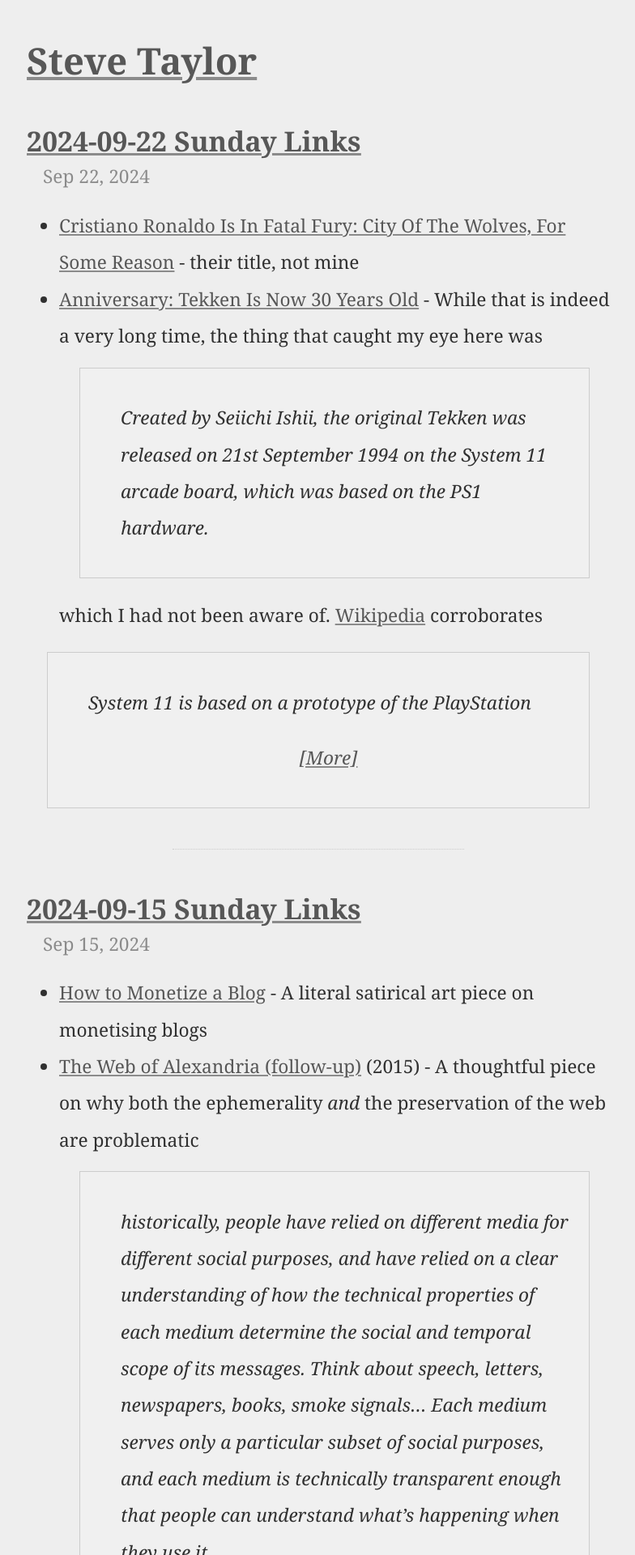
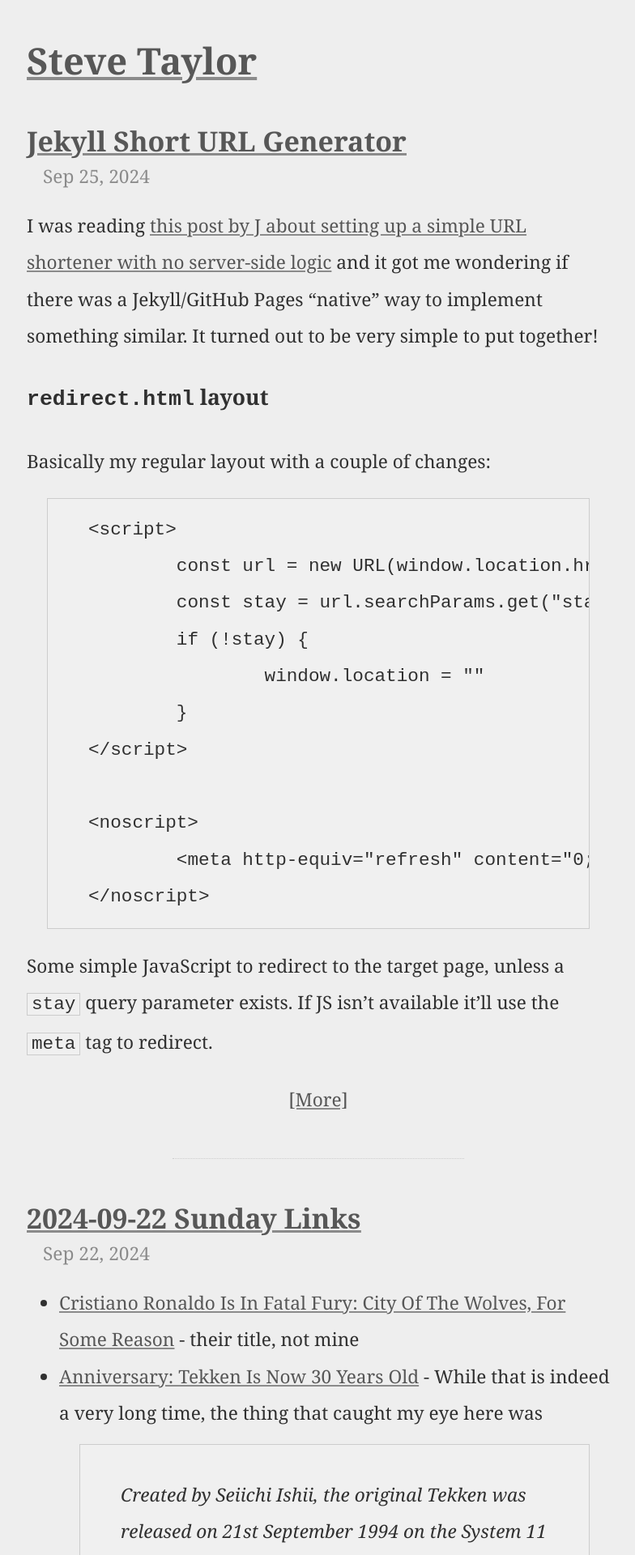
Before and after one commit to Schtee/schtee.github.io, a Jekyll site: the page built from index.md, in a window 1280 px wide. Shown: the top 1920 px of the page at 81% size, without its empty margins (247-1031 px from the left). Built offline with Jekyll 4.4.1, drawn with Linux system fonts in a browser that asks for light colours.

Commit message:
Fixed preformatted code (+6 squashed commit)
Squashed commit:

[d6ffbc0] Added `jekyll-short-url-generator`

[aff7e78] Added `github` redirect

[a58f877] Added "stay" option

[1c114d4] Added support for redirects

````diff
--- a/_config.yml
+++ b/_config.yml
@@ -8,9 +8,18 @@
   - jekyll-feed
 
 defaults:
-  -
-    scope:
+  - scope:
       path: ""
       type: "posts"
     values:
       layout: "post"
+  - scope:
+      path: ""
+      type: "redirects"
+    values:
+      layout: "redirect"
+
+collections:
+  redirects:
+    output: true
+    permalink: /s/:name/index.html
--- /dev/null
+++ b/_posts/2024-09-25-jekyll-short-url-generator.md
@@ -0,0 +1,61 @@
+---
+title: Jekyll Short URL Generator
+---
+I was reading [this post by J about setting up a simple URL shortener with no server-side logic](https://heavydeck.net/project/jsredir/) and it got me wondering if there was a Jekyll/GitHub Pages "native" way to implement something similar. It turned out to be very simple to put together!
+
+### `redirect.html` layout
+
+Basically my regular layout with a couple of changes:
+
+```
+<script>
+	const url = new URL(window.location.href);
+	const stay = url.searchParams.get("stay") != null;
+	if (!stay) {
+		window.location = "{{ page.redirect }}"
+	}
+</script>
+
+<noscript>
+	<meta http-equiv="refresh" content="0; url={{ page.redirect }}" />
+</noscript>
+```
+
+Some simple JavaScript to redirect to the target page, unless a `stay` query parameter exists. If JS isn't available it'll use the `meta` tag to redirect.
+
+### `_config.yml`
+
+#### Add a new `scope`
+
+```
+  - scope:
+      path: ""
+      type: "redirects"
+    values:
+      layout: "redirect"
+```
+
+...so that `redirect` entries use the new layout
+
+#### Add a new `collection` type
+
+```
+collections:
+  redirects:
+    output: true
+    permalink: /s/:name/index.html
+```
+
+...which will cause redirect pages to be generated at {{site.url}}/[redirectname]/index.html. This allows them to be accessible at {{site.url}}/[redirectname] with no special serverside logic or web server config to handle these paths.
+
+### Add the redirect entries
+
+Now I'm able to add a [redirectname.md] to my a `_redirects` folder, and all they need to contain is:
+
+```
+---
+redirect: [url]
+---
+```
+
+So you can now hit [{{site.url}}/s/mastodon]({{site.url}}/s/mastodon) to get to my Mastodon page, or [{{site.url}}/s/mastodon?stay]({{site.url}}/s/mastodon?stay) to hold on the redirect page! I didn't have any particular usecase for this and it was more idle noodling, but [J's application of theirs for QR codes to stick on luggage pointing to a Lost & Found page](https://heavydeck.net/blog/lost-and-found-stickers/) is very smart!
--- a/assets/css/style.css
+++ b/assets/css/style.css
@@ -61,7 +61,7 @@
 	margin: 16px 25px;
 }
 
-.post pre, .post blockquote+p {
+.post blockquote+p {
 	white-space: pre-line;
 }
 
````
Also changed, not shown: _layouts/redirect.html (added, +50 -0 lines), _redirects/github.md (added, +3 -0 lines), _redirects/mastodon.md (added, +3 -0 lines).
